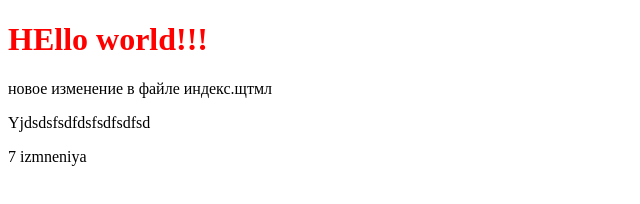
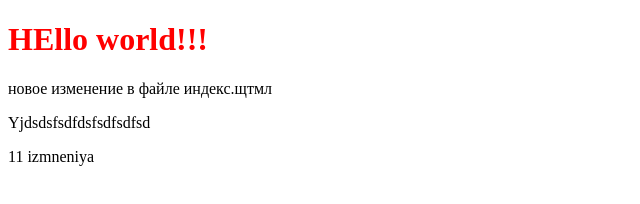
Before and after one commit to Orcan37/super1, a plain HTML site: page index.html in a window 1280 px wide. Shown: the full height of the page, 0-640 px from the left. Drawn offline with Linux system fonts and the light colour scheme.

Commit message:
second lofblog

```diff
--- a/index.html
+++ b/index.html
@@ -9,6 +9,6 @@
     <h1>HEllo world!!!</h1>
     <p>новое изменение в файле индекс.щтмл</p>
     <p>Yjdsdsfsdfdsfsdfsdfsd</p>
-    <p>7 izmneniya</p>
+    <p>11 izmneniya</p>
 </body>
 </html>
```
